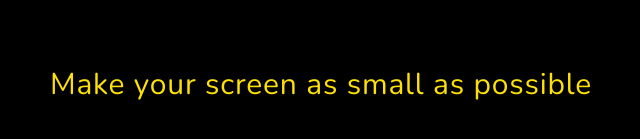
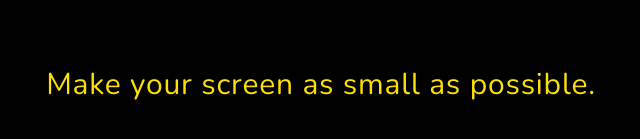
Before and after one commit to daye109/kakao_desktop, a plain HTML site: page chat.html in a window 1280 px wide. Shown: the part 315-454 px from the top of the page, 319-959 px from the left. Drawn offline with nearby package versions, Linux system fonts and the light colour scheme.

Commit message:
change text big screen
change text big screen

```diff
--- a/chat.html
+++ b/chat.html
@@ -63,7 +63,7 @@
       ></a>
     </footer>
     <div class="screenBig">
-      <span class="big_title"> Make your screen as small as possible</span>
+      <span class="big_title"> Make your screen as small as possible.</span>
     </div>
 
     <script src="./javascript/header.js"></script>
```
Also changed, not shown: find.html (+1 -1 lines), index.html (+1 -1 lines), more.html (+1 -1 lines), setting.html (+1 -1 lines), talk.html (+1 -1 lines).
